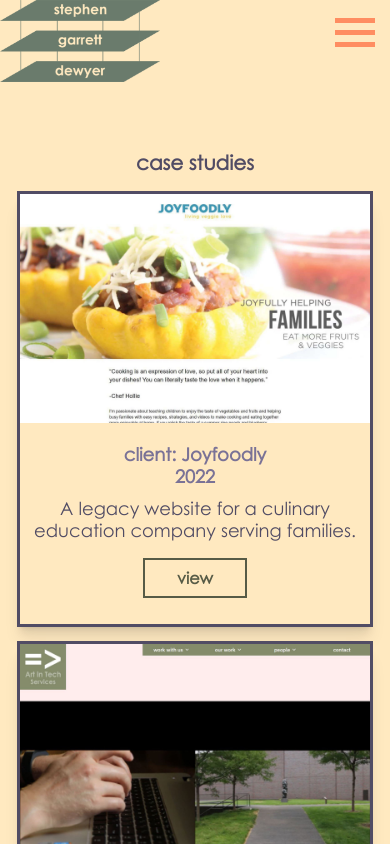
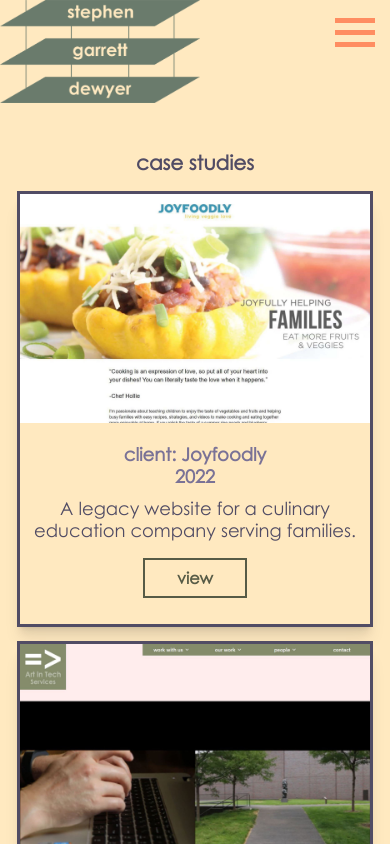
Before and after one commit to stephendewyer/stephendewyerwebwork, a Next.js app: page /case_studies in a window 390 px wide. Shown: the top 844 px of the page. Built offline with nearby package versions, Linux system fonts and the light colour scheme.

Commit message:
updating navigation

```diff
--- a/components/layout/MainNavigation/MainNavigation.module.css
+++ b/components/layout/MainNavigation/MainNavigation.module.css
@@ -13,8 +13,8 @@
     float: left;
     margin: 0;
     width: 25%;
-    max-width: 300px;
-    min-width: 160px;
+    max-width: 350px;
+    min-width: 200px;
     height: auto;
 }
 
@@ -24,7 +24,7 @@
     display: block;
     width: 75%;
     max-width: 900px;
-    min-width: 480px;
+    min-width: 420px;
     height: auto;
     display: grid;
     grid-template-columns: auto auto auto;
@@ -49,11 +49,6 @@
 
 	/* begin mobile navigation */
 
-	.blind_logo {
-		width: 15%;
-		min-width: 160px;
-	}
-
 	.grid_container {
 		display: none;
 	}
--- a/components/layout/SideDrawer/SideDrawer.module.css
+++ b/components/layout/SideDrawer/SideDrawer.module.css
@@ -4,8 +4,8 @@
     position: fixed;
     top: 0;
     left: 0;
-    width: 70%;
-    max-width: 400px;
+    width: auto;
+    right: 70px;
     z-index: 200;
     transform: translateX(-100%);
     transition: transform 0.3s ease-out;
@@ -17,8 +17,8 @@
     position: fixed;
     top: 0;
     left: 0;
-    width: 80%;
-    max-width: 400px;
+    width: auto;
+    right: 70px;
     z-index: 200;
     transform: translateX(0);
     transition: transform 0.3s ease-out;
@@ -29,9 +29,7 @@
     float: none;
     margin: auto;
     display: block;
-    width: 60%;
-    max-width: 350px;
-    min-width: 150px;
+    width: 80%;
     height: auto;
     display: grid;
     grid-template-columns: auto;
```
